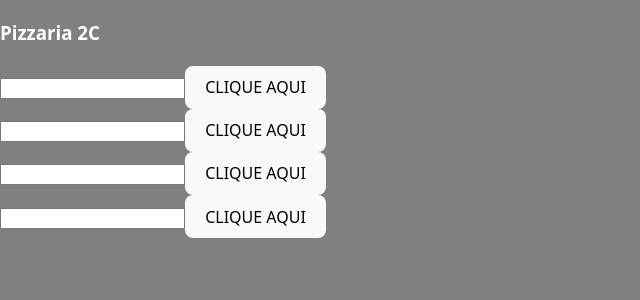
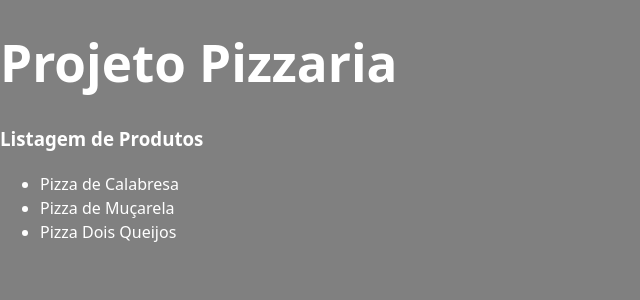
Before and after one commit to JoaoVitor365/pizzaria2c2025, a React (Vite) app: page / in a window 1280 px wide. Shown: the top 300 px of the page, without its empty margins (0-640 px from the left). Built offline with nearby package versions, Linux system fonts and the light colour scheme.

Commit message:
componente

```diff
--- a/src/App.jsx
+++ b/src/App.jsx
@@ -1,35 +1,16 @@
-import {useState} from "react"
+import Produtos from "./pages/produtos";
 
-function App(){
+const App = () => {
 
-  const [nome, setNome] = useState('Ronaldo')
+  return (
+    <div>
+      <h1>Projeto Pizzaria</h1>
 
-  const Formulario = () => {
-    return (
-      <div>
-<input
-    className="nome"
-    onChange={(e)=>{setNome(e.target.value)}}
-    type="text" />
-    <button
-    onClick={()=>{alert(nome);}}
-    className="botao">
-    CLIQUE AQUI
-    </button>
-      </div>
-    )
+    <Produtos />
 
+    </div>
+  );
 
-  }
-return (
-  <div>
-    <h3>Pizzaria 2C</h3>
-    <Formulario />
-    <Formulario />
-    <Formulario />
-    <Formulario />
-  </div>
-)
 }
 
-export default App
+export default App;
--- /dev/null
+++ b/src/pages/produtos/index.jsx
@@ -0,0 +1,15 @@
+const Produtos = () => {
+
+    return (
+        <div>
+            <h3>Listagem de Produtos</h3>
+            <ul>
+                <li>Pizza de Calabresa</li>
+                <li>Pizza de Muçarela</li>
+                <li>Pizza Dois Queijos</li>
+            </ul>
+        </div>
+    )
+}
+
+export default Produtos;
```
Also changed, not shown: package.json (+7 -2 lines), 1 other file (tests, documents, lock files or other folders).
